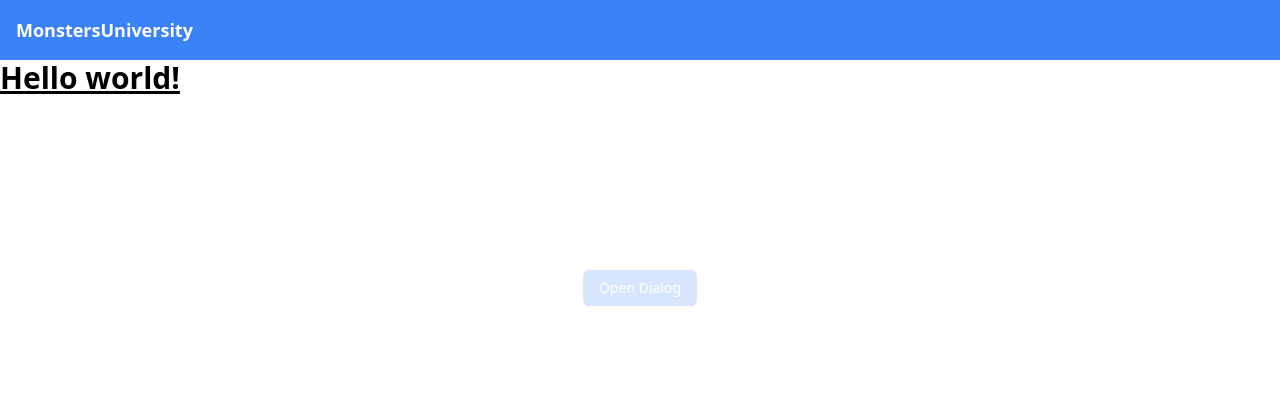
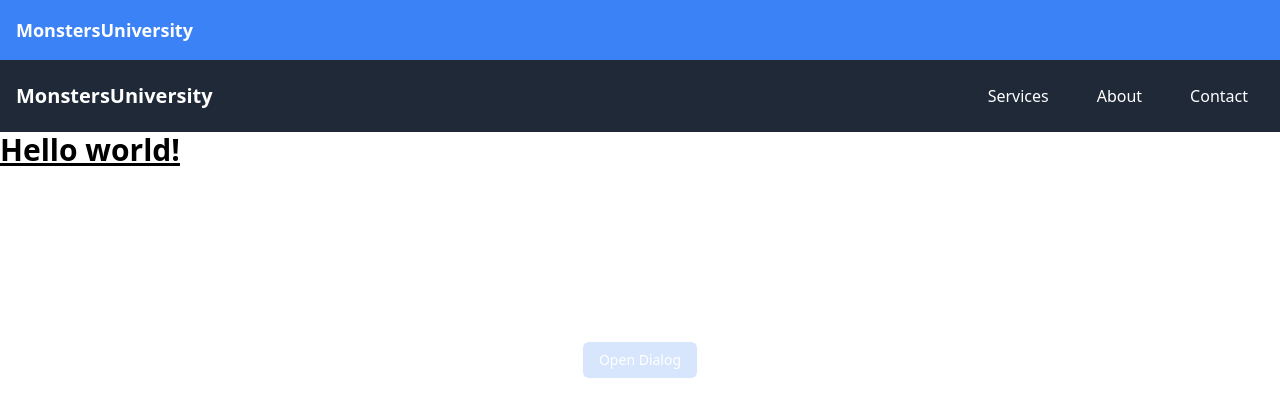
Before and after one commit to RobinNygren/MonsterUni, a React (Vite) app: page / in a window 1280 px wide. Shown: the top 416 px of the page. Built offline with nearby package versions, Linux system fonts and the light colour scheme.

Commit message:
added Navbar

```diff
--- a/src/App.tsx
+++ b/src/App.tsx
@@ -1,11 +1,13 @@
 import "./App.css";
 import Header from "./components/Layout/Header";
+import Navbar from "./components/Layout/Navbar";
 import MyModal from "./components/UI/Modal";
 
 function App() {
   return (
     <>
       <Header />
+      <Navbar />
       <h1 className="text-3xl font-bold underline">Hello world!</h1>
       <MyModal />
     </>
--- /dev/null
+++ b/src/components/Layout/Navbar.tsx
@@ -0,0 +1,56 @@
+import { Menu } from "@headlessui/react";
+
+const Navbar = () => {
+  return (
+    <nav className="bg-gray-800 text-white p-4">
+      <div className="container mx-auto flex justify-between items-center">
+        <a href="/" className="text-xl font-bold">
+          MonstersUniversity
+        </a>
+        <div className="flex items-center space-x-4">
+          <Menu as="div" className="relative">
+            <Menu.Button className="px-4 py-2 rounded hover:bg-gray-700">
+              Services
+            </Menu.Button>
+            <Menu.Items className="absolute right-0 w-48 mt-2 origin-top-right bg-white divide-y divide-gray-100 rounded-md shadow-lg ring-1 ring-black ring-opacity-5 focus:outline-none">
+              <div className="p-1">
+                <Menu.Item>
+                  {({ active }) => (
+                    <a
+                      href="/consulting"
+                      className={`${
+                        active ? "bg-gray-100" : ""
+                      } group flex rounded-md items-center w-full p-2 text-sm text-gray-900`}
+                    >
+                      Consulting
+                    </a>
+                  )}
+                </Menu.Item>
+                <Menu.Item>
+                  {({ active }) => (
+                    <a
+                      href="/marketing"
+                      className={`${
+                        active ? "bg-gray-100" : ""
+                      } group flex rounded-md items-center w-full p-2 text-sm text-gray-900`}
+                    >
+                      Marketing
+                    </a>
+                  )}
+                </Menu.Item>
+              </div>
+            </Menu.Items>
+          </Menu>
+          <a href="/about" className="hover:bg-gray-700 px-4 py-2 rounded">
+            About
+          </a>
+          <a href="/contact" className="hover:bg-gray-700 px-4 py-2 rounded">
+            Contact
+          </a>
+        </div>
+      </div>
+    </nav>
+  );
+};
+
+export default Navbar;
```
Also changed, not shown: src/components/Layout/Navigation.tsx (deleted).
